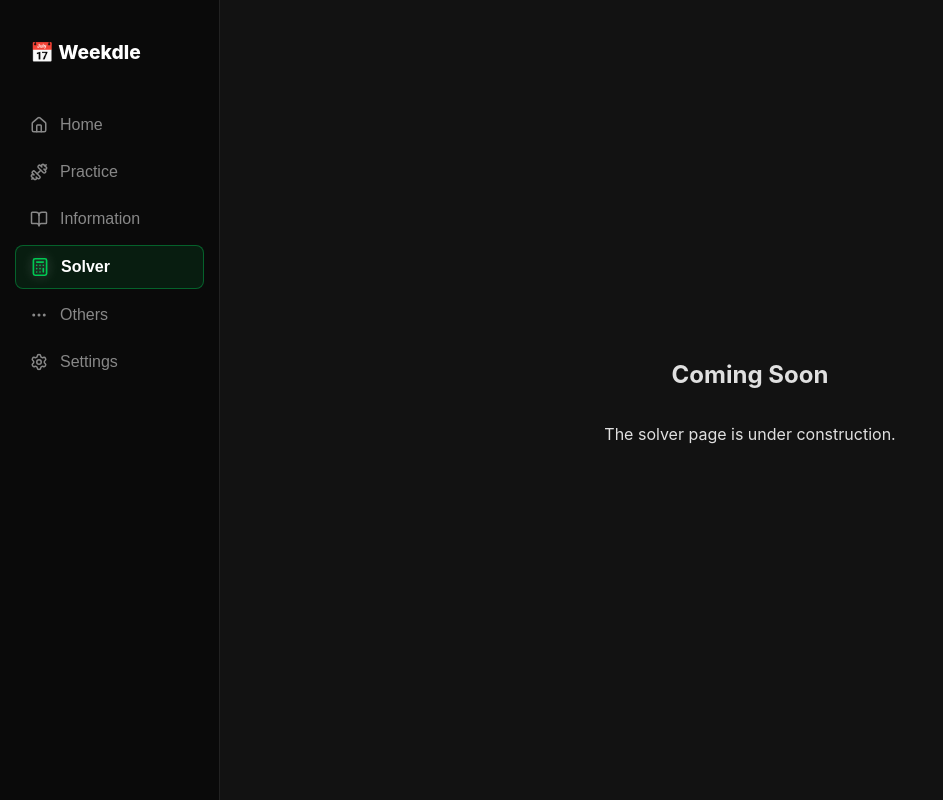
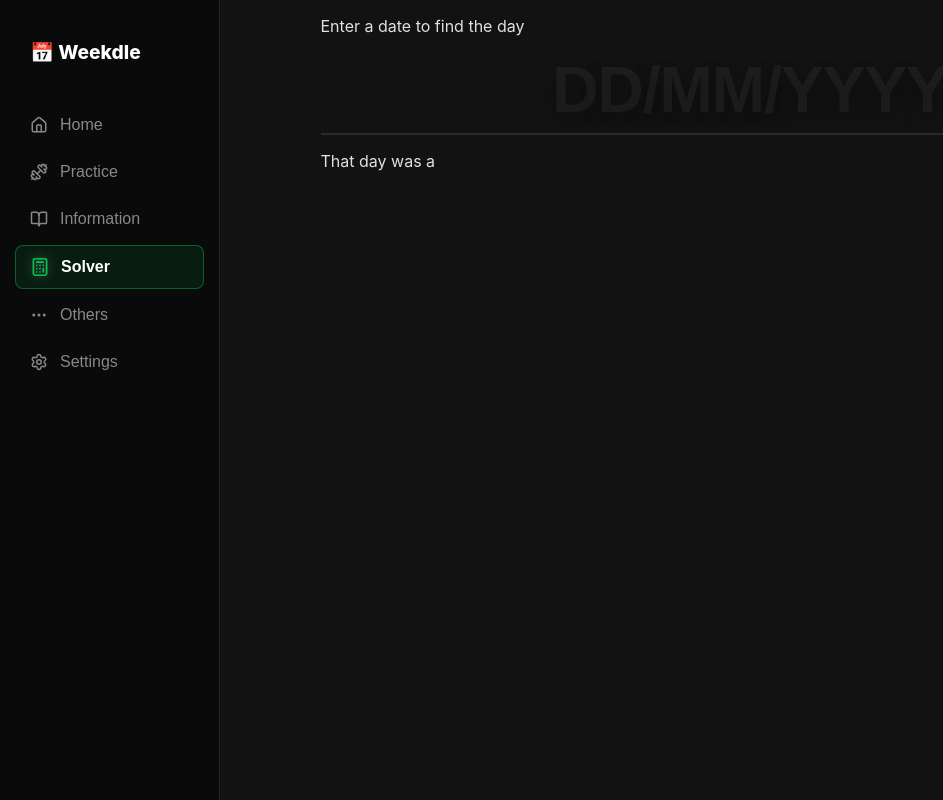
Before and after one commit to llucoliveras/Weekdle, a React (Create React App) app: page / in a window 1280 px wide. Both pictures are taken after a click on the button "Solver". Shown: the whole page, without its empty margins (0-943 px from the left). Built offline with nearby package versions, Linux system fonts and the light colour scheme.

Commit message:
Solver Page Added

```diff
--- a/src/App.js
+++ b/src/App.js
@@ -5,6 +5,7 @@ import { Home } from "./pages/Home/Home.js";
 import { Practice } from "./pages/Practice/Practice.js";
 import { Information } from "./pages/Information/Information.js";
 import { Settings } from "./pages/Settings/Settings.js";
+import { Solver } from "./pages/Solver/Solver.js";
 
 export default function App() {
 	const daysOfWeek = useMemo(() => [
@@ -76,7 +77,9 @@ export default function App() {
                     <Information />
                 ) : view === "settings" ? (
                     <Settings />
-                ) : (
+                ) : view === "solver" ? (
+					<Solver	/>
+				) : (
                     <div className="container">
                         <h2>Coming Soon</h2>
                         <p>The {view} page is under construction.</p>
--- a/src/locales/ca/index.js
+++ b/src/locales/ca/index.js
@@ -4,6 +4,7 @@ import history from './history.json';
 import home from './home.json';
 import nav from './nav.json';
 import settings from './settings.json';
+import solver from './solver.json';
 
 const translations = {
     ...common,
@@ -11,7 +12,8 @@ const translations = {
     history,
     home,
     nav,
-    settings
+    settings,
+    solver
 };
 
 export default translations;
--- /dev/null
+++ b/src/locales/ca/solver.json
@@ -0,0 +1,7 @@
+{
+    "title": "Calculadora de Dates",
+    "prompt": "Introdueix una data per trobar el dia",
+    "placeholder": "DD/MM/YYYY",
+    "resultPrefix": "Aquell dia va ser un",
+    "learnHow": "Vols aprendre els càlculs? Consulta la pagina de Informació!"
+}
--- a/src/locales/en/index.js
+++ b/src/locales/en/index.js
@@ -4,6 +4,7 @@ import history from './history.json';
 import home from './home.json';
 import nav from './nav.json';
 import settings from './settings.json';
+import solver from './solver.json';
 
 const tranlsations = {
     ...common,
@@ -11,7 +12,8 @@ const tranlsations = {
     history,
     home,
     nav,
-    settings
+    settings,
+    solver
 }
 
 export default tranlsations;
--- /dev/null
+++ b/src/locales/en/solver.json
@@ -0,0 +1,7 @@
+{
+  "title": "Date Solver",
+  "prompt": "Enter a date to find the day",
+  "placeholder": "DD/MM/YYYY",
+  "resultPrefix": "That day was a",
+  "learnHow": "Want to learn the math? Check the Information page!"
+}
--- a/src/locales/es/index.js
+++ b/src/locales/es/index.js
@@ -4,6 +4,7 @@ import history from './history.json';
 import home from './home.json';
 import nav from './nav.json';
 import settings from './settings.json';
+import solver from './solver.json';
 
 const translations = {
     ...common,
@@ -11,7 +12,8 @@ const translations = {
     history,
     home,
     nav,
-    settings
+    settings,
+    solver
 };
 
 export default translations;
--- /dev/null
+++ b/src/locales/es/solver.json
@@ -0,0 +1,7 @@
+{
+    "title": "Solver de Fechas",
+    "prompt": "Introduce una fecha para encontrar el día",
+    "placeholder": "DD/MM/YYYY",
+    "resultPrefix": "Ese día fue un",
+    "learnHow": "¿Quieres aprender el càlculo? ¡Consulta la página de Información!"
+}
--- /dev/null
+++ b/src/pages/Solver/Solver.css
@@ -0,0 +1,38 @@
+/* Solver.css */
+
+.bigDateInput {
+    background: transparent;
+    border: none;
+    outline: none;
+    font-size: 4rem;
+    font-weight: 800;
+    letter-spacing: -1px;
+    color: #ffffff;
+    text-shadow: 0 10px 20px rgba(0,0,0,0.3);
+    text-align: center;
+    width: 100%;
+    transition: all 0.4s ease;
+}
+
+/* When a valid date is detected, the input text changes color */
+.bigDateInput.valid {
+    color: var(--primary);
+    text-shadow: 0 0 15px var(--primary-glow);
+}
+
+.bigDateInput::placeholder {
+    color: rgba(255, 255, 255, 0.05);
+}
+
+.dateInputWrapper {
+    border-bottom: 2px solid rgba(255, 255, 255, 0.1);
+    padding-bottom: 5px;
+    transition: border-color 0.3s ease;
+    display: inline-block;
+    min-width: 350px; /* Increased slightly */
+    max-width: 90vw;  /* Prevents going off-screen on mobile */
+}
+
+.dateInputWrapper:focus-within {
+    border-color: var(--primary);
+}
--- /dev/null
+++ b/src/pages/Solver/Solver.js
@@ -0,0 +1,69 @@
+import React, { useState, useRef } from 'react';
+import { useTranslation } from 'react-i18next';
+import './Solver.css';
+
+export const Solver = () => {
+    const { t } = useTranslation();
+    const [inputValue, setInputValue] = useState('');
+    const [result, setResult] = useState(null);
+    const inputRef = useRef(null);
+
+    const handleInputChange = (e) => {
+        const val = e.target.value;
+        // Allow numbers and separators
+        const filteredVal = val.replace(/[^0-9/.-]/g, '');
+        setInputValue(filteredVal);
+
+        // Split by common separators
+        const parts = filteredVal.split(/[/.-]/);
+
+        if (parts.length === 3) {
+            const [d, m, y] = parts;
+
+            // Ensure day, month, and year are not empty
+            if (d && m && y) {
+                // JavaScript's Date constructor interprets 2-digit years (0-99)
+                // as 1900-1999. To support years like "0050", we use setFullYear.
+                const dateObj = new Date();
+                dateObj.setFullYear(parseInt(y, 10), parseInt(m, 10) - 1, parseInt(d, 10));
+
+                // Check if the date is valid and the day/month haven't "rolled over"
+                // (e.g., 31/04 becoming 01/05)
+                if (!isNaN(dateObj.getTime()) &&
+                    dateObj.getDate() === parseInt(d, 10) &&
+                    dateObj.getMonth() === parseInt(m, 10) - 1) {
+
+                    const days = ['sunday', 'monday', 'tuesday', 'wednesday', 'thursday', 'friday', 'saturday'];
+                    setResult(days[dateObj.getDay()]);
+                    return;
+                }
+            }
+        }
+        setResult(null);
+    };
+
+    return (
+        <div className="solverContainer">
+            <div className="solverHero">
+                <p className="solverLabel">{t('solver.prompt')}</p>
+
+                <div className="dateInputWrapper" onClick={() => inputRef.current.focus()}>
+                    <input
+                        ref={inputRef}
+                        type="text"
+                        placeholder={t('solver.placeholder')}
+                        className={`bigDateInput ${result ? 'valid' : ''}`}
+                        onChange={handleInputChange}
+                        value={inputValue}
+                        spellCheck="false"
+                    />
+                </div>
+
+                <div className={`solverResultSection ${result ? 'visible' : ''}`}>
+                    <p className="wasA">{t('solver.resultPrefix')}</p>
+                    <h1 className="solvedDay">{result ? t(`days.${result}`) : ''}</h1>
+                </div>
+            </div>
+        </div>
+    );
+};
```
